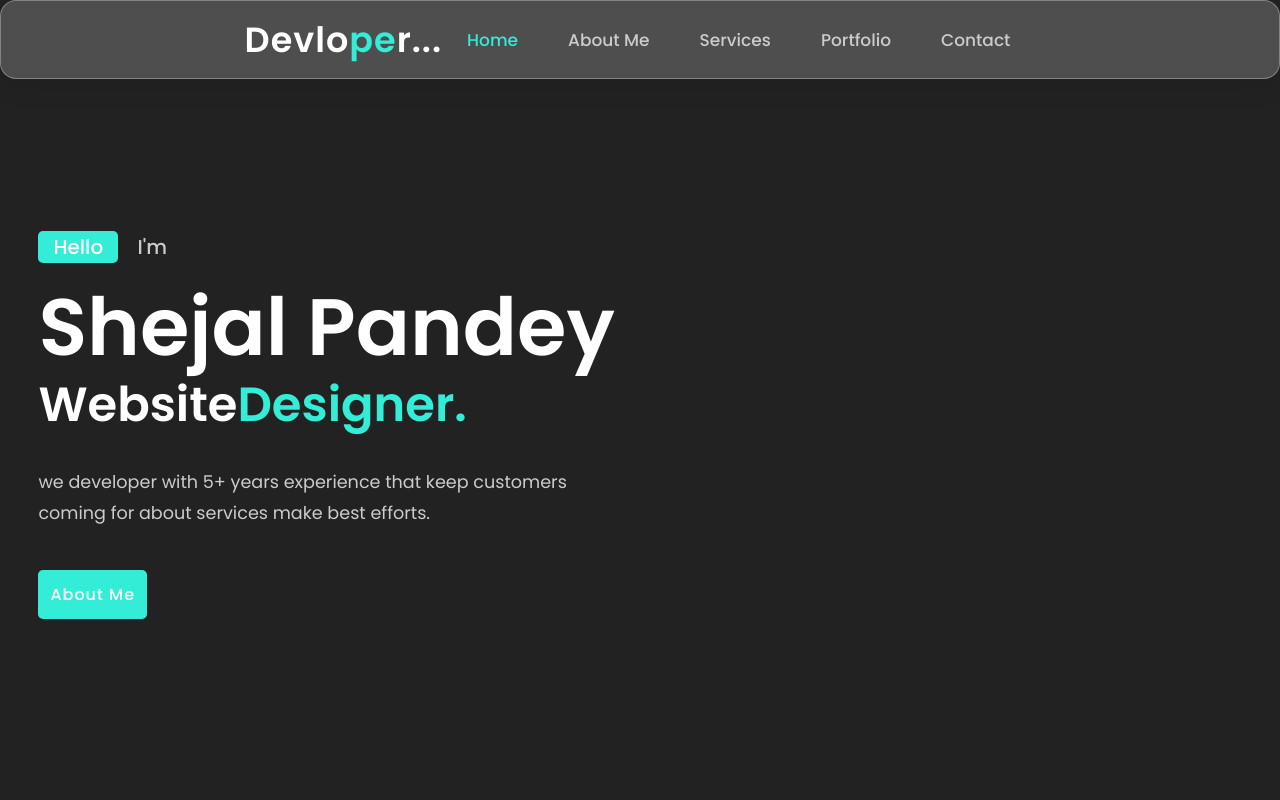
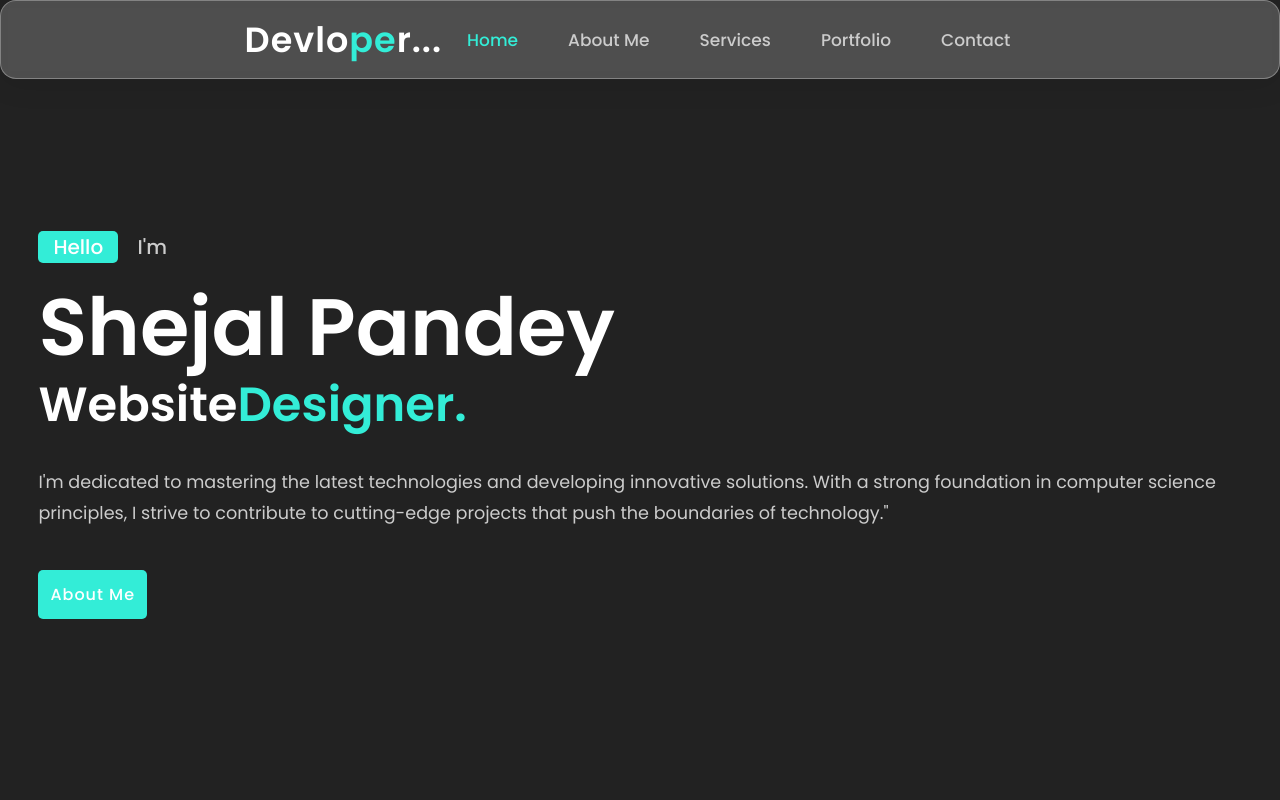
Before and after one commit to shejalv/portfolio, a plain HTML site: page index.html in a window 1280 px wide. Shown: the top 800 px of the page. Drawn offline with Linux system fonts and the light colour scheme.

Commit message:
Update index.html

```diff
--- a/index.html
+++ b/index.html
@@ -33,8 +33,9 @@
             <h1>Shejal Pandey</h1>
             <h3>Website<span>Designer.</span></h3>
             <p>
-                we developer with 5+ years experience that keep customers <br>
-                coming for about services make best efforts.
+               I'm dedicated to mastering the latest technologies and developing innovative solutions.
+		    With a strong foundation in computer science principles,
+		    I strive to contribute to cutting-edge projects that push the boundaries of technology."
             </p>
             <div class="button">
                 <a href="#about" class="btn">About Me</a>
```
